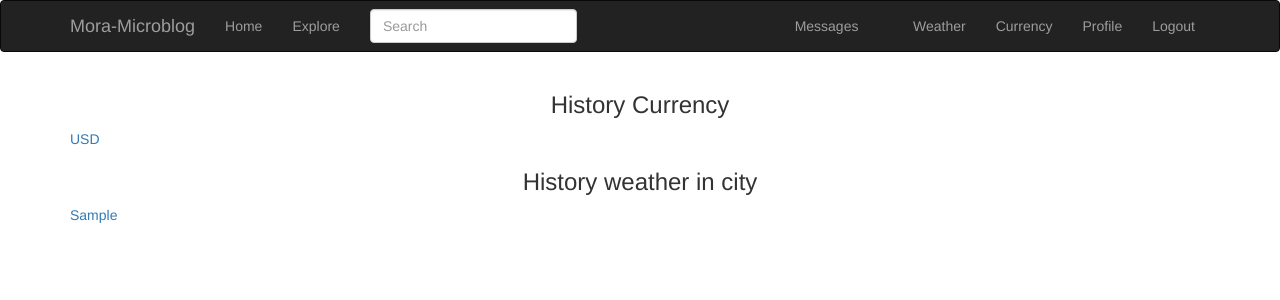
After one commit to Morziko/microblog, a Flask app: page /history in a window 1280 px wide. The commit adds this page. Shown: the top 300 px of the page. Run offline with Flask 2, Linux system fonts and the light colour scheme; a user stored in the database is signed in; tables that the repository leaves empty hold one stand-in row (values such as "Sample post"); some libraries are stand-ins or nearby versions.

Commit message:
history search

```diff
--- a/app/formatText.py
+++ b/app/formatText.py
@@ -34,7 +34,7 @@ def formatLaTeX (posts):
 
 def formatWeather (temp,sky,weat,city):
 
-    weather = '<span style="color:orange;">Температура: {}</span> <br>'.format(temp)
+    weather = '<span style="color:orange;">Температура: {}</span>'.format(temp)
     weather = '<span style="color:blue;">Небо: {} </span><br>'.format(sky) + weather
     weather = '<span style="color:#59a680;">Погода: {}</span> <br>'.format(weat) + weather
     weather = '<span style="color:black;">Місто: {}</span> <br>'.format(city) + weather
@@ -50,3 +50,6 @@ def formatCurrency(currency):
     #cur = re.split(r'\s{1,}', currency)
     currency = currency.split(', ')
     return currency
+
+def formatCurForHTML(price,bid1,bid2,cur1,cur2):
+    res = '{} {} = {} {}'.format(price, cur1,round(price*(bid2/bid1),2),cur2)
--- a/app/main/forms.py
+++ b/app/main/forms.py
@@ -89,12 +89,12 @@ class priceForm(FlaskForm):
     ch = [(str(akey), str(akey)) for akey in json_data['rates']]
 
     # print(ch)
-    sel1 =  SelectField(u'sel1', choices = ch)
-    sel2 =  SelectField(u'sel2', choices = ch)
+    sel1 =  SelectField(u'Currency', choices = ch)
+    sel2 =  SelectField(u'Currency', choices = ch)
 
 
     price = IntegerField(_l('price'), validators=[DataRequired()])
-    # submit = SubmitField(_l('Submit'))
+    submit = SubmitField(_l('Submit'))
 
 """    def __init__(self, *args, **kwargs):
         if 'formdata' not in kwargs:
--- a/app/main/routes.py
+++ b/app/main/routes.py
@@ -53,6 +53,12 @@ def before_request():
         db.session.commit()
         g.search_form = SearchForm()
         g.city_form = CityForm()
+
+        lastcur = HistoryCurrency.query.order_by(HistoryCurrency.id.desc()).first()
+        g.lastcurrency = lastcur.currency
+
+        lastct = HistoryCity.query.order_by(HistoryCity.id.desc()).first()
+        g.lastcity = lastct.city
         # print('===================\n',current_user.id,'\n===============')
         # g.city = City.query.filter_by(user_id = current_user.id).all()
         us = User.query.filter_by(id = current_user.id).first()
@@ -213,9 +219,26 @@ def edit_profile():
                            form=form)
 
 
+@bp.route('/history')
+def history():
+    histcurr = HistoryCurrency.query.filter_by(user_id = current_user.id).all()
+    histcity = HistoryCity.query.filter_by(user_id = current_user.id).all()
+
+    return render_template('history.html', currency = histcurr, city=histcity)
+
+
+
+
+
 @bp.route('/erp', methods=['GET', 'POST'])
 def exchange_rates_rp(cur1,cur2,price):
     form_pr = priceForm()
+
+    currency = '{}-{}'.format(cur1,cur2)
+    cur = HistoryCurrency(currency=currency, author=current_user)
+    db.session.add(cur)
+    db.session.commit()
+
 
     print('cur1: {}, cur2: {}, price: {}'.format(cur1,cur2,price))
     url1='http://data.fixer.io/api/latest?access_key=82d9c1133d96a124953ca87e204fb421'
@@ -227,11 +250,13 @@ def exchange_rates_rp(cur1,cur2,price):
     print('exchange_rates_rp')
 
 
-    res = '{} {} = {} {}'.format(price, cur1,round(price*(bid2/bid1),2),cur2)
+    res = round(price*(bid2/bid1),2)
+
+
 
     print(res,'in exchange_rates_rp')
     # return '1 {} = {} {}'.format(currency[0],bid1/bid2,currency[1])
-    return render_template('currency.html', currency=res, ac = json_data['rates'].keys(), form = form_pr)
+    return render_template('currency.html',price=price,res=res,cur1=cur1,cur2=cur2,form=form_pr)
 
 
 
@@ -249,20 +274,30 @@ def exchange_rates_names(name):
         #return exchange_rates_rp(cur1,cur2,price)
         return exchange_rates_rp(cur1,cur2,price)
 
+
+
     print('exchange_rates_names: ',name)
+
+    cur = HistoryCurrency(currency=name, author=current_user)
+    db.session.add(cur)
+    db.session.commit()
+
     print(dict(form.sel1.choices).get(form.sel1.data))
     currency = name.split('-')
-
+    price = 1
     url1='http://data.fixer.io/api/latest?access_key=82d9c1133d96a124953ca87e204fb421'
     json_data = requests.get(url1).json()
 
-    bid1 = json_data['rates'][currency[0]]
-    bid2 = json_data['rates'][currency[1]]
+    cur1 = currency[0]
+    cur2 = currency[1]
+    bid1 = json_data['rates'][cur1]
+    bid2 = json_data['rates'][cur2]
 
-    res = '1 {} = {} {}'.format(currency[0],round(bid2/bid1,2),currency[1])
+
+    res = round(bid2/bid1,2)
     print('def exchange_rates_names: \n   ',res)
     # return '1 {} = {} {}'.format(currency[0],bid1/bid2,currency[1])
-    return render_template('currency.html', currency=res, ac = json_data['rates'].keys(), form = form)
+    return render_template('currency.html', price=price,res=res,cur1=cur1,cur2=cur2, form = form)
 
 
 
@@ -281,22 +316,28 @@ def exchange_rates():
         #return exchange_rates_rp(cur1,cur2,price)
         return exchange_rates_rp(cur1,cur2,price)
 
+
+    cur = HistoryCurrency(currency=str(form.currency.data), author=current_user)
+    db.session.add(cur)
+    db.session.commit()
+
     currency = str(form.currency.data).split('-')
-
+    price = 1
     url1='http://data.fixer.io/api/latest?access_key=82d9c1133d96a124953ca87e204fb421'
     json_data = requests.get(url1).json()
 
 
     bid1 = json_data['rates'][currency[0]]
     bid2 = json_data['rates'][currency[1]]
+    cur1 = currency[0]
+    cur2 = currency[1]
 
 
-
-    res = '1 {} = {} {}'.format(currency[0],round(bid2/bid1,2),currency[1])
+    res = round(bid2/bid1,2)
 
     print('def  exchange_rates: \n   ',res)
     # return '1 {} = {} {}'.format(currency[0],bid1/bid2,currency[1])
-    return render_template('currency.html', currency=res, ac = json_data['rates'].keys(), form = form_pr)
+    return render_template('currency.html', price=price,res=res,cur1=cur1,cur2=cur2, form = form_pr)
 
 
 
@@ -315,12 +356,20 @@ def cityname(name):
     url='https://api.openweathermap.org/data/2.5/weather?q={}&appid=cc7310fa8a816edb333e509044ca5187'.format(name)
     # city = input('City Name :')
     # url = api_address + city
+
+    ct = HistoryCity(city=name, author=current_user)
+    db.session.add(ct)
+    db.session.commit()
+
     json_data = requests.get(url).json()
     weat = json_data['weather'][0]['main']
-    temp = json_data['main']['temp']-273.15
+    temp = round(json_data['main']['temp']-273.15, 1)
     sky = json_data['weather'][0]['description']
-    weather = formatWeather(round(temp,1),sky,weat,name)
-    return render_template('weather.html', weather=weather)
+    icon = json_data['weather'][0]['icon']
+    icon = "http://openweathermap.org/img/w/{}.png".format(icon)
+    print(icon)
+    # weather = formatWeather(round(temp,1),sky,weat,name)
+    return render_template('weather.html', city = name,weat = weat, temp=temp, sky=sky, icon=icon)
 
 
 
@@ -330,15 +379,23 @@ def city():
     form = CityForm()
     city = str(form.city.data)
     print(city)
+
+    ct = HistoryCity(city=city, author=current_user)
+    db.session.add(ct)
+    db.session.commit()
+
     url='https://api.openweathermap.org/data/2.5/weather?q={}&appid=cc7310fa8a816edb333e509044ca5187'.format(city)
     # city = input('City Name :')
     # url = api_address + city
     json_data = requests.get(url).json()
     weat = json_data['weather'][0]['main']
-    temp = json_data['main']['temp']-273.15
+    temp = round(json_data['main']['temp']-273.15, 1)
     sky = json_data['weather'][0]['description']
-    weather = formatWeather(round(temp,1),sky,weat,city)
-    return render_template('weather.html', weather=weather)
+    icon = json_data['weather'][0]['icon']
+    icon = "http://openweathermap.org/img/w/{}.png".format(icon)
+    print(icon)
+    # weather = formatWeather(round(temp,1),sky,weat,city)
+    return render_template('weather.html', city = city,weat = weat, temp=temp, sky=sky, icon=icon)
 
 
 
--- a/app/templates/base.html
+++ b/app/templates/base.html
@@ -1,15 +1,11 @@
+<!DOCTYPE html>
 {% extends 'bootstrap/base.html' %}
-
+<html>
 <head>
 
     <script src='https://cdnjs.cloudflare.com/ajax/libs/mathjax/2.7.5/MathJax.js?config=TeX-MML-AM_CHTML' async></script>
 
-
-
-    <style>
-    body {background-color: powderblue;}
-    tex    {color: red;}
-    </style>
+    <link rel="stylesheet" type="text/css" href="{{ url_for('static', filename='style.css') }}">
 
 </head>
 
@@ -36,7 +32,7 @@
                 <ul class="nav navbar-nav">
                     <li><a href="{{ url_for('main.index') }}">{{ _('Home') }}</a></li>
                     <li><a href="{{ url_for('main.explore') }}">{{ _('Explore') }}</a></li>
-                    <li><a href="{{ url_for('main.preamble') }}" target="_blank" >{{ _('Preamble') }}</a></li>
+
 
 
                 </ul>
@@ -67,7 +63,8 @@
                         <li class="nav-item dropdown">
                             <a class="nav-link dropdown-toggle" href="#" id="navbarDropdown" role="button" data-toggle="dropdown" aria-haspopup="true" aria-expanded="false">Weather</a>
                             <div class="dropdown-menu" aria-labelledby="navbarDropdown">
-
+                                Last search: <a href="{{ url_for('main.cityname', name=g.lastcity) }}">{{g.lastcity}}</a><br>
+                                <div class="dropdown-divider"></div>
                                 {% for ct in g.city %}
                                     <a href="{{ url_for('main.cityname', name=ct.city) }}">{{ct.city}}</a><br>
                                 {% endfor %}
@@ -86,7 +83,8 @@
                         <li class="nav-item dropdown">
                             <a class="nav-link dropdown-toggle" href="#" id="navbarDropdown" role="button" data-toggle="dropdown" aria-haspopup="true" aria-expanded="false">Currency</a>
                             <div class="dropdown-menu" aria-labelledby="navbarDropdown">
-
+                                Last search: <a href="{{ url_for('main.exchange_rates_names', name=g.lastcurrency) }}">{{g.lastcurrency}}</a><br>
+                                <div class="dropdown-divider"></div>
                                 {% for ct in g.currency %}
                                     <a href="{{ url_for('main.exchange_rates_names', name=ct.currency) }}">{{ct.currency}}</a><br>
                                 {% endfor %}
@@ -215,3 +213,4 @@
 
     </script>
 {% endblock %}
+</html>
--- /dev/null
+++ b/app/templates/history.html
@@ -0,0 +1,22 @@
+{% extends "base.html" %}
+{% import 'bootstrap/wtf.html' as wtf %}
+{% block app_content %}
+<table class="table table-hover" style="width:100%" id="t001">
+   	<h3 align="center">History Currency</h3>
+   	<tr>
+		{% for cur in currency %}
+	            <a href="{{ url_for('main.exchange_rates_names', name=cur.currency) }}">{{cur.currency}}</a><br>
+	    {% endfor %}
+   	</tr>
+	<h3 align="center">History weather in city</h3>
+    <tr align="right">
+	   	{% for ct in city %}
+	        <span  align="right">
+	        	<a href="{{ url_for('main.cityname', name=ct.city) }}">{{ct.city}}</a>
+	        	<br>
+	        </span>
+	    {% endfor %}
+    <tr>
+</table>
+
+{% endblock %}
--- a/app/templates/user.html
+++ b/app/templates/user.html
@@ -15,11 +15,14 @@
                 <!-- Якщо користувач на сторінці свого профілю -->
                 {% if user == current_user %}
                 <p><a href="{{ url_for('main.edit_profile') }}">{{ _('Edit your profile') }}</a></p>
+                <p><a href="{{ url_for('main.history') }}">{{ _('Hisory') }}</a></p>
+
                 {% elif not current_user.is_following(user) %}
                 <p><a href="{{ url_for('main.follow', username=user.username) }}">{{ _('Follow') }}</a></p>
                 {% else %}
                 <p><a href="{{ url_for('main.unfollow', username=user.username) }}">{{ _('Unfollow') }}</a></p>
                 {% endif %}
+                <a href="{{ url_for('main.preamble') }}" target="_blank" >{{ _('Preamble') }}</a>
                 {% if user != current_user %}
                 <p>
                     <a href="{{ url_for('main.send_message',
```
Also changed, not shown: app/models.py (+20 -0 lines), app/static/style.css (added, +8 -0 lines), app/templates/currency.html (+22 -15 lines), app/templates/style.css (added, +8 -0 lines), app/templates/weather.html (+33 -6 lines), migrations/versions/c5dc8740b64d_history_cur_and_weat.py (added, +42 -0 lines), app/static/clouds.jpg (added), app/static/fon-field.jpg (added), app/static/rain.jpg (added), app/static/snow.jpg (added), app/static/sun-and-clouds.png (added), app/static/sun.jpg (added).
